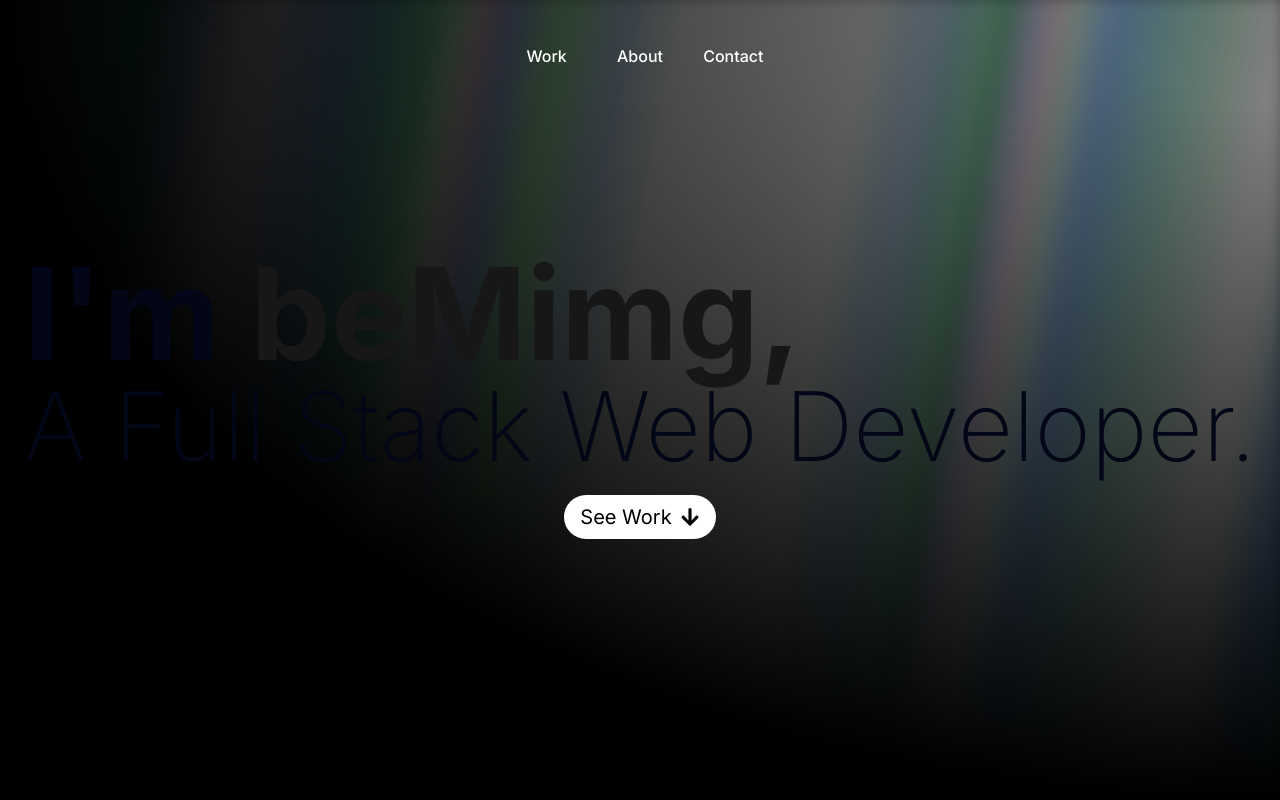
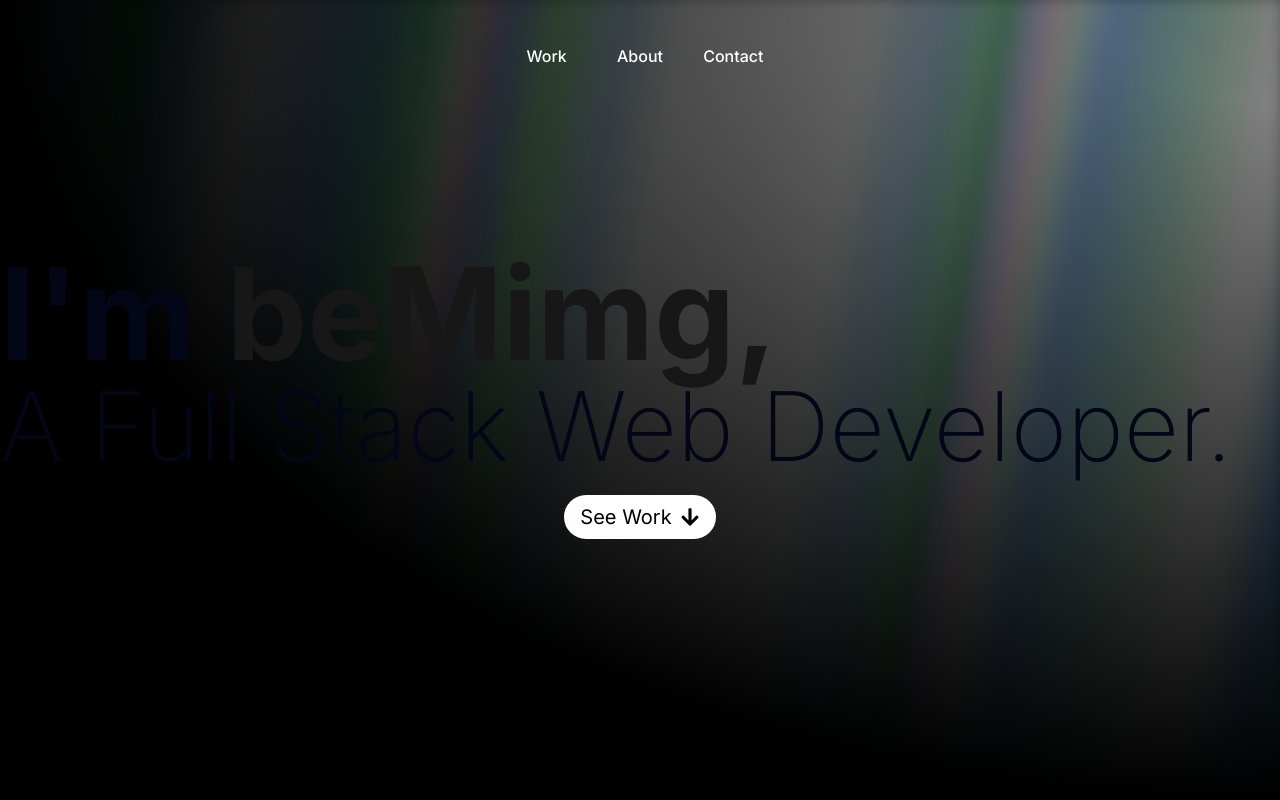
Before and after one commit to beMimg/bemimg-website, a Next.js app: page / in a window 1280 px wide. Shown: the top 800 px of the page. Built offline with nearby package versions, Linux system fonts and the light colour scheme.

Commit message:
Modify Hero parent div to have same padding as other sections

```diff
--- a/components/Hero.tsx
+++ b/components/Hero.tsx
@@ -25,7 +25,7 @@ const Hero = () => {
           }}
           style={{ scale, opacity }}
           viewport={{ once: true }}
-          className="relative mx-auto flex h-full max-w-7xl flex-col items-center justify-center px-4"
+          className="relative flex h-full w-full max-w-7xl flex-col items-center justify-center px-6 md:mx-auto md:px-0"
         >
           <h1 className="self-start text-6xl font-bold md:text-9xl dark:text-white">
             I&apos;m <br className="md:hidden" />
```
